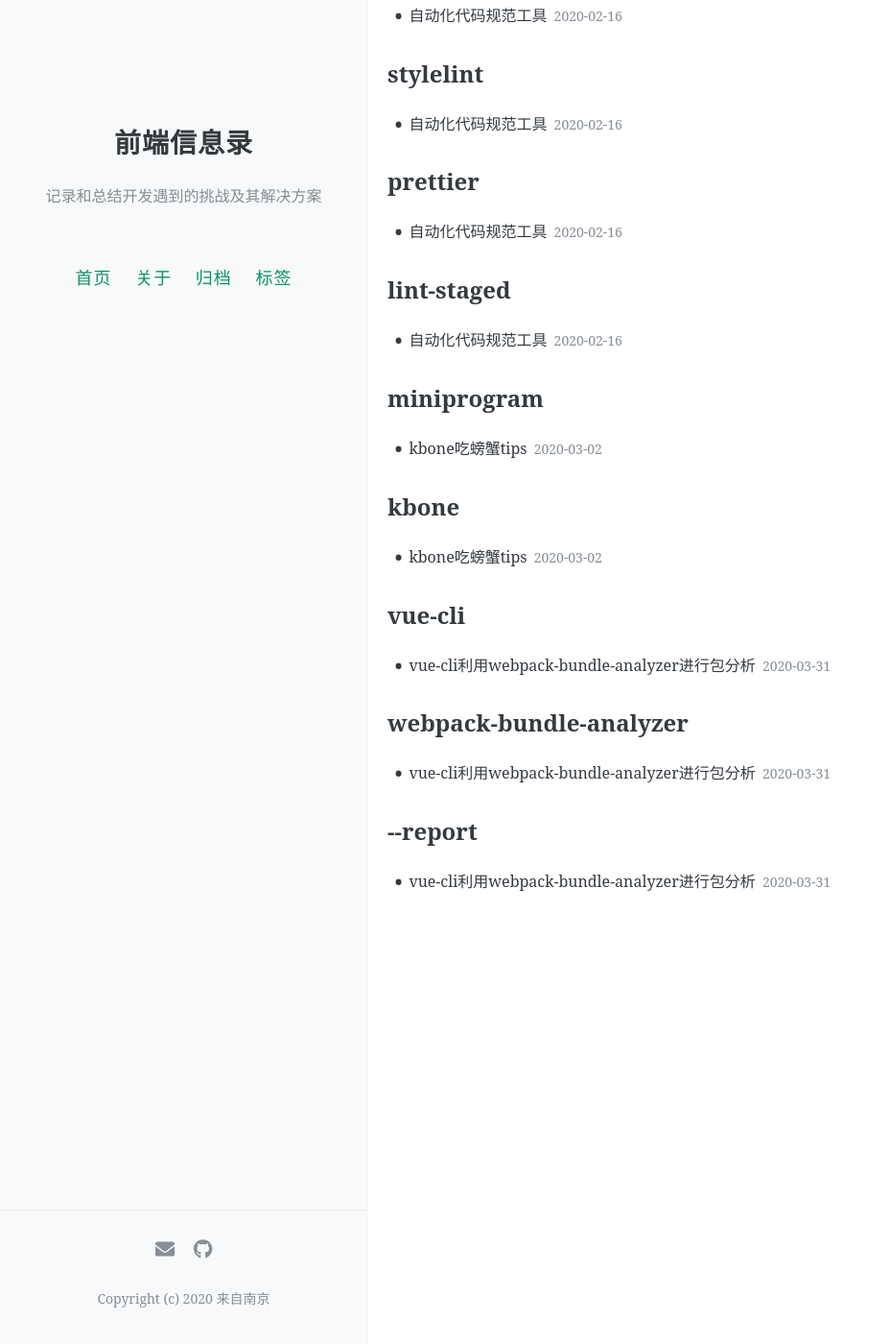
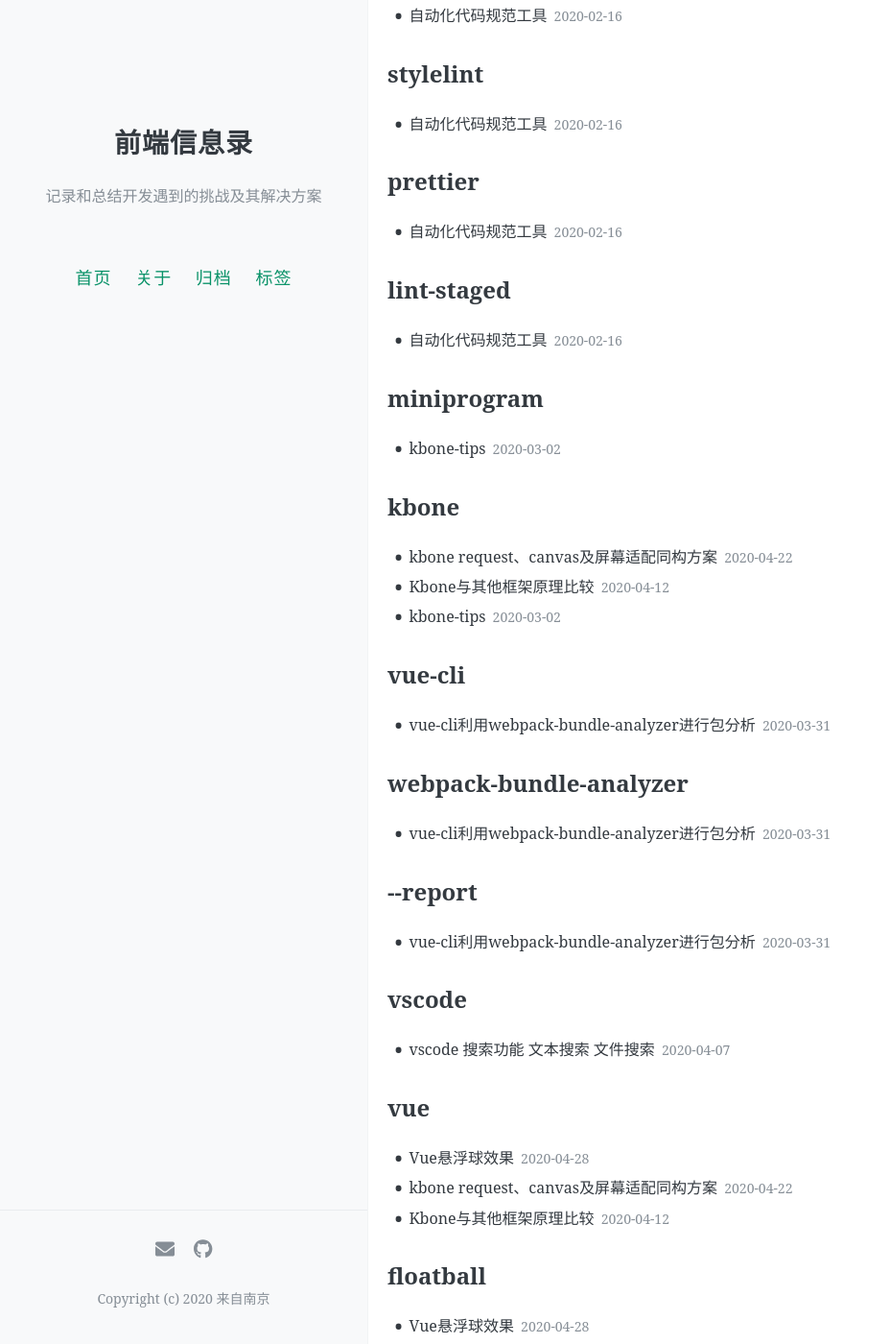
Before and after one commit to Susy123/susy123.github.io, a Jekyll site: the page built from tags/index.html, in a window 1280 px wide and 1400 px high, scrolled down 256 px. Shown: the whole window at 96% size, without its empty margins (0-928 px from the left). Built offline with Jekyll 4.4.1, drawn with Linux system fonts in a browser that asks for light colours; part of the change alters nothing that is shown; some of the changed text lies outside the part shown.

Commit message:
update posts

````diff
--- a/_posts/2020-03-02-kbone.md
+++ b/_posts/2020-03-02-kbone.md
@@ -1,6 +1,6 @@
 ---
 layout: post
-title: kbone吃螃蟹tips
+title: kbone-tips
 date: 2020-03-02
 Author: Susy123
 tags: [miniprogram, kbone]
--- /dev/null
+++ b/_posts/2020-04-07-vscode.md
@@ -0,0 +1,32 @@
+---
+layout: post
+title: vscode 搜索功能 文本搜索 文件搜索
+date: 2020-04-07
+Author: Susy123
+tags: [vscode]
+comments: true
+toc: true
+---
+
+## vscode 搜索的坑
+
+最近从 webstorm 切换到 vscode，遇到了一个好坑的问题：
+明明存在该字符串的文件却搜不到：
+![](https://user-gold-cdn.xitu.io/2020/4/17/1718893e0304d592?w=1612&h=878&f=png&s=219061)
+
+经过团队同学提示，试试看去掉路径的一些部分：
+![](https://user-gold-cdn.xitu.io/2020/4/17/1718893e03593bdf?w=1806&h=902&f=png&s=315909)
+
+能查出一些了，但是还是不全。
+
+再尝试把 files to exclude 的按钮关闭，终于都查出来了：
+![](https://user-gold-cdn.xitu.io/2020/4/17/1718893e0519c7a4?w=802&h=720&f=png&s=104503)
+
+此外经过团队同学提示，搜索文件名用这种方法：
+点击到项目内随意文件，然后键盘直接敲 index：
+![](https://user-gold-cdn.xitu.io/2020/4/17/1718893e0577de44?w=484&h=790&f=png&s=79516)
+
+光标就停留在搜索的文件名处，悬停，这儿有个筛选按钮，这样就只留下匹配的文件：
+![](https://user-gold-cdn.xitu.io/2020/4/17/1718893e064a9302?w=612&h=372&f=png&s=48195)
+
+[个人 blog](https://susy123.github.io/)
--- /dev/null
+++ b/_posts/2020-04-12-kbone-compare.md
@@ -0,0 +1,61 @@
+---
+layout: post
+title: Kbone与其他框架原理比较
+date: 2020-04-12
+Author: Susy123
+tags: [vue, kbone]
+comments: true
+toc: true
+---
+
+## 整体流程图
+
+![整体流程图](https://gitee.com/sanchuanhi/imgbed/raw/master/img/kbone同构方案.png)
+
+## 常见做法
+
+业界常见做法是将 template 直接转成小程序的 WXML 模板。这种做法更接近小程序原生性能，但也作出了很多妥协牺牲。Vue 模板和 WXML 模板的语法并不是直接对等的，Vue 的特性设计也和小程序的设计无法划等号，这自然就导致了部分 Vue 特性的丢失。比如像 Vue 中的 v-html 指令、ref 获取 Dom 节点、过滤器等就通通用不了。当然不止是 Vue 自身的特性，一些原本依赖 Dom/Bom 接口的 Vue 插件也无法使用，比如 Vue-router 等。
+
+只能取 web 和小程序能力的并集。好在 web 类技术大同小异，仅仅是并集也能满足绝大多数普通应用场景。
+
+## Kbone 处理方式
+
+Kbone 的这种方式实现了 web 端的整套体系，对于开发者来说，只需要按照 web 端的方式进行开发即可，而无须关注同构差异。
+
+Kbone 对各个特性的支持全面、对代码编写的要求少以及自由度高、不需要魔改 Web 框架的底层实现，这样对于代码的维护、升级也都更为简单方便。
+
+Kbone 本身是通过牺牲性能来换取更全面的 Web 端兼容。在 500 节点内的两个方案本身性能差不多，不过因为自定义组件实例创建的开销，在千节点往上的情况下会落后于静态模板方案。通常一个小程序页面的节点数在 100-500 这个区间浮动，因此这个表现是符合预期的。
+
+## 小程序组件树 和 web DOM 树
+
+组件树和 Dom 树很类似，区别是组件树是由小程序内置组件或自定义组件拼接而成，而不是 由我们熟悉的 Dom 节点拼接而成。
+
+## 仿照 DOM 树 -> 组件树
+
+仿照 Dom 树此时仍在逻辑层中。
+
+如何处理这种动态的、无法预知各分支深度的树形结构？大家肯定会想到“递归”。
+
+正好小程序的自定义组件有自引用的特性，我们就可以利用这个特性来实现递归处理。终止条件是特定节点、文本节点或者孩子节点为空。
+
+## 性能对比
+
+页面渲染耗时(动态测试)
+| | 页面渲染耗时 |
+| ------------ | ------------ |
+| native | 64 |
+|wepy2 | 64 |
+| uniapp | 56.4 |
+| mpx | 52.6 |
+| chameleon | 56.4 |
+| mpvue | 117.8 |
+| kbone | 98.6 |
+| taro next | 89.6 |
+
+## reference
+
+[小程序框架运行时性能大测评](https://juejin.im/post/5e868ac751882573ab44f5d4 '小程序框架运行时性能大测评')
+
+[Kbone 解决 Web 端和小程序同构痛点](https://mp.weixin.qq.com/s/OcaCg9ru94rHieTEV7wS0w 'Kbone解决Web 端和小程序同构痛点')
+
+[个人 blog](https://susy123.github.io/)
--- /dev/null
+++ b/_posts/2020-04-22-kbone-request-canvas.md
@@ -0,0 +1,309 @@
+---
+layout: post
+title: kbone request、canvas及屏幕适配同构方案
+date: 2020-04-22
+Author: Susy123
+tags: [vue, kbone]
+comments: true
+toc: true
+---
+
+## 一 canvas
+
+一个好消息是小程序基础库 v2.9.0 正式开放一套全新的 Canvas 接口。该接口符合 HTML Canvas 2D 的标准，实现上采用 GPU 硬件加速，渲染性能相比于现有的 Canvas 接口有一倍左右的提升。
+
+新版 Canvas 2D 接口与 Web 几乎完全一致了。这对 H5 和小程序的同构有很大的便利。
+
+要注意的就是新版的 Canvas 可以不需要 canvas-id，但是必须要 type="2d"；
+
+目前是两种 context 是共存的。
+
+kbone 里通过$$getContext的方式画图，canvas节点里必须要有canvas-id；通过 $$prepare 的需要有 type="2d"
+
+### canvas 在小程序里空白
+
+初次使用 canvas，常会遇到在小程序里空白的问题，踩过的坑如下：
+
+#### 1 canvas 没显式定义宽高
+
+没有显式定义宽高的情况下，web 还能显式正常，默认宽高是 300\*\*150：
+![](https://user-gold-cdn.xitu.io/2020/4/22/171a2538616599d7?w=1040&h=612&f=png&s=64298)
+
+miniprogram 里没有显式定义宽高的情况下，虽然默认宽高也是 300\*\*150，但是画布空白（这一点 kbone 可以做到才对，计划有时间就去看下这个问题）：
+![](https://user-gold-cdn.xitu.io/2020/4/22/171a253861918125?w=830&h=914&f=png&s=86425)
+
+以下 2 种方式设置宽高都可以，看业务场景选择，但是注意不能用 style 设置宽高，内联的也不行：
+
+1、
+![](https://user-gold-cdn.xitu.io/2020/4/22/171a2538680666a6?w=1252&h=52&f=png&s=22995)
+
+2、
+![](https://user-gold-cdn.xitu.io/2020/4/22/171a2538689b800b?w=1308&h=1226&f=png&s=266551)
+
+显式设置后再看下 web 和 mp 的表现：
+![](https://user-gold-cdn.xitu.io/2020/4/22/171a25386f84f8e8?w=1086&h=1014&f=png&s=87016)
+![](https://user-gold-cdn.xitu.io/2020/4/22/171a25386bc1a10a?w=768&h=1164&f=png&s=95500)
+
+#### 2 canvas 获取 dom 未成功
+
+还有一种情况是在小程序里获取 dom 没有成功。
+可以将在获取 dom 后将 dom 打印出来看看。
+遇到的一个没有结论的问题是：
+
+通过 ref 获取 canvas dom 还是通过 querySelector/getElementById
+![](https://user-gold-cdn.xitu.io/2020/4/22/171a25389ff7529e?w=992&h=238&f=png&s=58246)
+
+通过 ref 获取，可以看到 web 是没有问题的，和用 id 获取是一致的。但是 mp 里，曾经遇到过 canvas.js 里 res 节点为 null 的问题，即\$\$prepare 回调函数的参数 domNode 为 null。但是后面再跑又莫名消失了。尚未定位原因。
+![](https://user-gold-cdn.xitu.io/2020/4/22/171a2538a028a634?w=2042&h=1288&f=png&s=403526)
+
+## 二 request
+
+request：本来是计划用 kbone-api 里面提供的 request api，但是它的 request 里对 url 要求是 http https 完整路径的请求格式：
+![kbone-api-request-validUrl](https://user-gold-cdn.xitu.io/2020/4/22/171a2538a29e09f5?w=940&h=318&f=png&s=60231)
+
+这种情况下无法用 devserver 的 proxy 功能（除非自己起一个接口服务）。为了开发方便，更换为了 axios 和 axios-miniprogram-adapter，下面是我们二次封装的 request 模块：
+
+```javascript
+// src/request/http.js
+/* eslint-disable */
+import axios from 'axios';
+import mpAdapter from 'axios-miniprogram-adapter';
+import QS from 'qs';
+
+if (process.env.isMiniprogram) {
+  axios.defaults.adapter = mpAdapter;
+}
+
+// 请求拦截
+axios.interceptors.request.use(
+  config => {
+    // config.headers = {
+    //   'Content-Type': 'application/x-www-form-urlencoded;charset=UTF-8',
+    // }
+    return config;
+  },
+  error => Promise.error(error)
+);
+
+// 响应拦截
+axios.interceptors.response.use(
+  response => {
+    let { data } = response;
+    if (response.status === 200) {
+      if (data && data.code != '0') {
+        // data.code非0则接口异常
+        return Promise.reject(data);
+      }
+      return Promise.resolve(data.resultData);
+    } else {
+      return Promise.reject(data);
+    }
+  },
+  // 服务器状态码不是2开头的的情况
+  // 这里可以跟后台开发人员协商好统一的错误状态码
+  // 然后根据返回的状态码进行一些操作，例如登录过期提示，错误提示等等
+  // 下面列举几个常见的操作，其他需求可自行扩展
+  error => {
+    const { response } = error;
+    if (response) {
+      switch (response.status) {
+        // 401: 未登录
+        case 401:
+          // 未登录则跳转登录页面，并携带当前页面的路径
+          // 在登录成功后返回当前页面，这一步需要在登录页操作。
+          break;
+        // 403 token过期
+        case 403:
+          // 登录过期对用户进行提示toast或者dialog
+          // 清除本地token和清空vuex中token对象
+          // 跳转登录页面
+          break;
+
+        // 404请求不存在
+        case 404:
+          // 对用户进行提示toast或者dialog
+          break;
+        // 其他错误，直接抛出错误提示
+        default:
+        // 其他对应处理或者直接对用户进行提示toast或者dialog
+      }
+      return Promise.reject(response.data);
+    } else {
+      // 这里处理断网的情况 进行提示
+    }
+  }
+);
+
+/**
+ * get方法，对应get请求
+ * @param {String} url [请求的url地址]
+ * @param {Object} params [请求时携带的参数]
+ */
+export function get(url, params) {
+  return new Promise((resolve, reject) => {
+    axios
+      .get(url, {
+        params: params
+      })
+      .then(res => {
+        resolve(res);
+      })
+      .catch(err => {
+        reject(err);
+      });
+  });
+}
+
+/**
+ * post方法，对应post请求
+ * @param {String} url [请求的url地址]
+ * @param {Object} params [请求时携带的参数]
+ */
+export function post(url, params) {
+  return new Promise((resolve, reject) => {
+    axios
+      .post(url, QS.stringify(params))
+      .then(res => {
+        resolve(res);
+      })
+      .catch(err => {
+        reject(err);
+      });
+  });
+}
+```
+
+```javascript
+// src/request/api.js
+const url = {
+  test: '/api/forward?apiType=micro_service'
+};
+console.log(process.env.NODE_ENV);
+if (process.env.NODE_ENV === 'production' || process.env.isMiniprogram) {
+  Object.keys(url).forEach(item => {
+    url[item] = `https://xxxx.com${url[item]}`;
+  });
+}
+
+export default url;
+```
+
+在 main.js 里绑定为 vue 的全局 api
+![](https://user-gold-cdn.xitu.io/2020/4/22/171a2538a485e5c0?w=760&h=664&f=png&s=80818)
+
+在业务中调用：
+
+```javascript
+import url from '../../request/api';
+```
+
+```javascript
+this.$get(url.test, {})
+  .then(res => {
+    this.$api.showToast({
+      title: '请求成功'
+    });
+    console.log('--------requestTest----------');
+    console.log('url.test:' + url.test);
+    console.log(res);
+  })
+  .catch(() => console.log('promise catch err'));
+```
+
+## 三 屏幕适配
+
+kbone 的官网上介绍它没有用小程序的 rpx 进行屏幕适配，取而代之的是使用更为传统的 rem 进行开发。
+
+理论上支持 vw 没问题。这里采用 postcss-px-to-viewport 自动将 px 转换为 vw，进行屏幕适配。
+
+首先
+
+```
+npm install postcss-px-to-viewport --save-dev
+```
+
+或者使用 yarn 安装
+
+```
+yarn add postcss-px-to-viewport -D
+```
+
+在工程目录下建 postcss.config.js
+
+postcss-loader 默认是会从项目根目录获取这个配置项。但是有优先级，webpack 里配置的 options 优先级是高于独立配置文件的。
+
+而 kbone 的几个构建方式有差异，option 在每个 webpack 里不完全相同，无法公用同一个 postcss.config.js.所以我们在 postcss.config.js 里只存放公用的插件配置，引入 webpack 的几个配置文件中。
+
+需要注意的是，postcss-loader 的 options 里配置 plugins 时只接受 array 或者以及 function，不接受 object（与自动加载项目根路径的 postcss.config.js 接受 object 的常见写法不同）。
+
+kbone 的配置里已经是数组形式，所以我们也继续写为数组形式，以匹配原来的配置。
+
+具体代码如下：
+
+```javascript
+// ./postcss.config.js
+const pxtovw = require('postcss-px-to-viewport');
+module.exports = {
+  plugins: [
+    new pxtovw({
+      unitToConvert: 'px', //需要转换的单位，默认为"px"；
+      viewportWidth: 375, //设计稿的视口宽度
+      unitPrecision: 3, //单位转换后保留的小数位数
+      propList: ['*'], //要进行转换的属性列表,*表示匹配所有,!表示不转换
+      viewportUnit: 'vw', //转换后的视口单位
+      fontViewportUnit: 'vw', //转换后字体使用的视口单位
+      selectorBlackList: ['.ignore', '.hairlines'], //不进行转换的css选择器，继续使用原有单位
+      minPixelValue: 1, //设置最小的转换数值
+      mediaQuery: false, //设置媒体查询里的单位是否需要转换单位
+      replace: true, //是否直接更换属性值，而不添加备用属性
+      exclude: [/node_modules/] //忽略某些文件夹下的文件
+    })
+  ]
+};
+```
+
+以 webpack.dev.config.js 为例：
+
+```javascript
+// ./build/webpack.dev.config.js
+const postcssConfig = require('../postcss.config');
+```
+
+```javascript
+...
+
+module: {
+    rules: [{
+      test: /\.(less|css)$/,
+      use: [{
+        loader: 'vue-style-loader',
+      }, {
+        loader: 'css-loader',
+      }, {
+        loader: 'postcss-loader',
+        options: {
+          plugins: [
+            autoprefixer, postcssConfig.plugins[0]
+          ],
+        }
+      }, {
+        loader: 'less-loader',
+      }],
+    }],
+  },
+
+...
+
+```
+
+reference：
+
+[kbone 使用 rem](https://wechat-miniprogram.github.io/kbone/docs/guide/advanced.html#%E4%BD%BF%E7%94%A8-rem)
+
+[vue-cli 中使用 postcss-px-to-viewport](https://blog.csdn.net/Charissa2017/article/details/105420971/)
+
+[webpack4 配置之 postcss-loader](https://blog.csdn.net/kai_vin/article/details/89109272)
+
+[postcss 配置文件优先级问题](https://www.cnblogs.com/Brose/p/12598862.html)
+
+[个人 blog](https://susy123.github.io/)
--- /dev/null
+++ b/_posts/2020-04-28-floatball.md
@@ -0,0 +1,57 @@
+---
+layout: post
+title: Vue悬浮球效果
+date: 2020-04-28
+Author: Susy123
+tags: [vue, floatball]
+comments: true
+toc: true
+---
+
+## 知识点：
+
+悬浮球有两个知识点：
+
+1）一个是吸边效果。位置判断，然后缓动到目标位置：
+
+获取元素位置属性：this.\$refs.refNamexxxx.getBoundingClientRect()
+
+2）一个是页面滚动过程中隐藏悬浮球的防抖。
+
+## 实现思路：
+
+1、created 里获取 document.documentElement.clientWidth 和 clientHeight，（这里插入知识点 document.documentElement 和 document.body 的差别）
+
+2、mounted 里设置初始位置，并绑定悬浮球的 touchstart touchmove touchend 以及 window.scroll 事件
+
+3、touchstart 里设置禁止点击以免 touch 和 click 事件冲突，同时让 transition 为 none 因为跟随手指移动时不需要缓动效果。
+
+4、touchmove 中设置悬浮球跟随手指拖动实时改变位置，并且在这里可以设置悬浮球回复可点击。
+
+5、touchend 里首先判断悬浮球是否可点击，如上所说以免 touch 和 click 事件冲突。然后把 transition 改为 all 0.3s，为了停止拖动后吸边动作的缓动效果。最后就是做吸边动作，将悬浮球的 left top 设置为目标位置。
+
+6、页面 scroll 过程中，悬浮球隐藏操作，是在 scroll 里隐藏悬浮球，然后 scroll 里做一个防抖，等 scroll 停下来 200ms 后执行悬浮球回复显示。
+
+7、最后很重要的是，别忘记在 beforeDestroy 里 removeEventListener，做一个有始有终良好习惯的程序员。
+
+![float-ball](https://user-gold-cdn.xitu.io/2020/4/28/171bf4ea0a5f05e2?w=2006&h=1870&f=png&s=567275)
+
+## reference
+
+https://segmentfault.com/a/1190000022000839
+
+https://blog.csdn.net/qq_41009742/article/details/101516232
+
+https://blog.csdn.net/weixin_43494704/article/details/88753167
+
+https://www.cnblogs.com/richard1015/p/9605115.html
+
+https://juejin.im/post/5c237c5ce51d453603630837
+
+https://github.com/5ibinbin/vue-draggable-float
+
+https://github.com/vencent2017/vue-drag-ball
+
+https://github.com/system-cpu/vue-cli3-float
+
+[个人 blog](https://susy123.github.io/)
````
